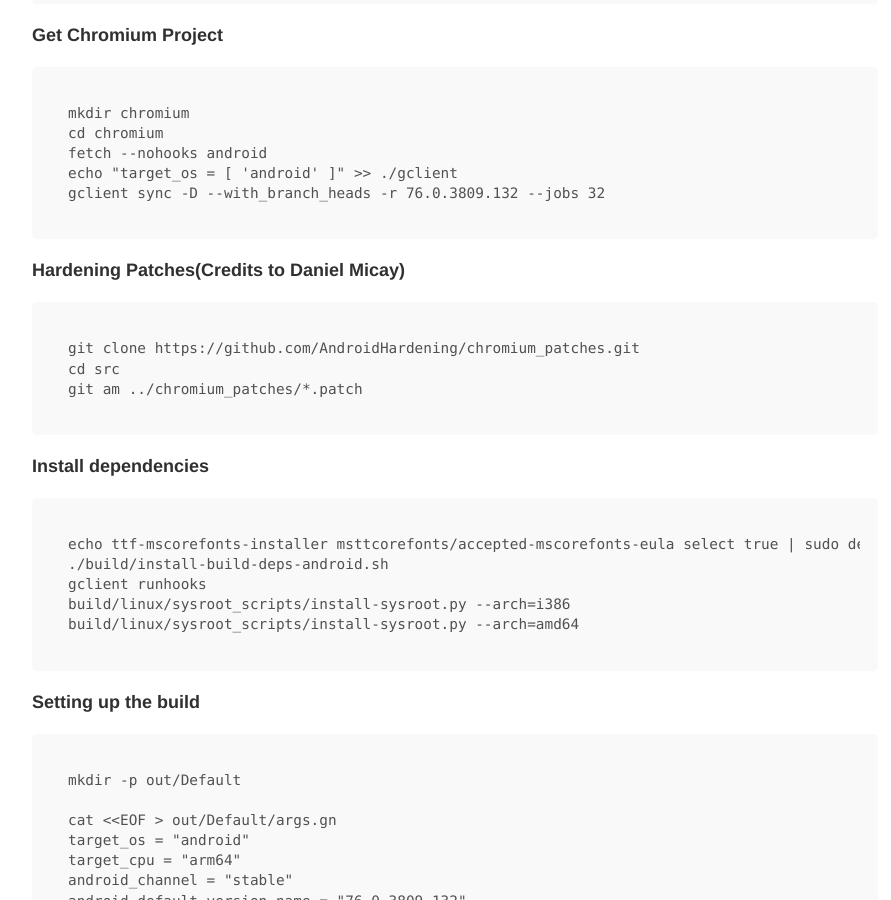
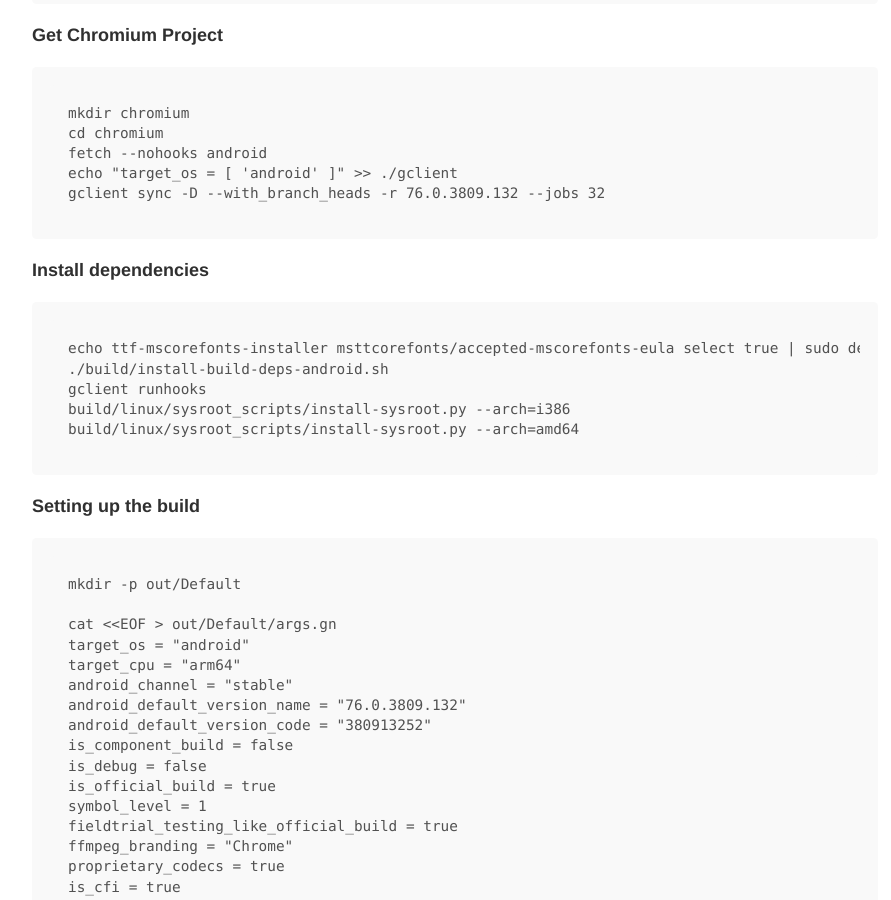
Before and after one commit to ChAndreas/chandreas.github.io, a Jekyll site: the page built from _posts/2019-01-29-build-chromium-android.md, in a window 1280 px wide and 900 px high, scrolled down 409 px. Shown: the whole window, without its empty margins (185-1076 px from the left). Built offline with Jekyll 4.4.1, drawn with Linux system fonts in a browser that asks for light colours.

Commit message:
Update build-chromium-android

```diff
--- a/_posts/2019-01-29-build-chromium-android.md
+++ b/_posts/2019-01-29-build-chromium-android.md
@@ -19,12 +19,6 @@
 	fetch --nohooks android
 	echo "target_os = [ 'android' ]" >> ./gclient
 	gclient sync -D --with_branch_heads -r 76.0.3809.132 --jobs 32
-
-**Hardening Patches(Credits to Daniel Micay)**
-
-	git clone https://github.com/AndroidHardening/chromium_patches.git
-	cd src
-	git am ../chromium_patches/*.patch
 
 **Install dependencies**
 
```
